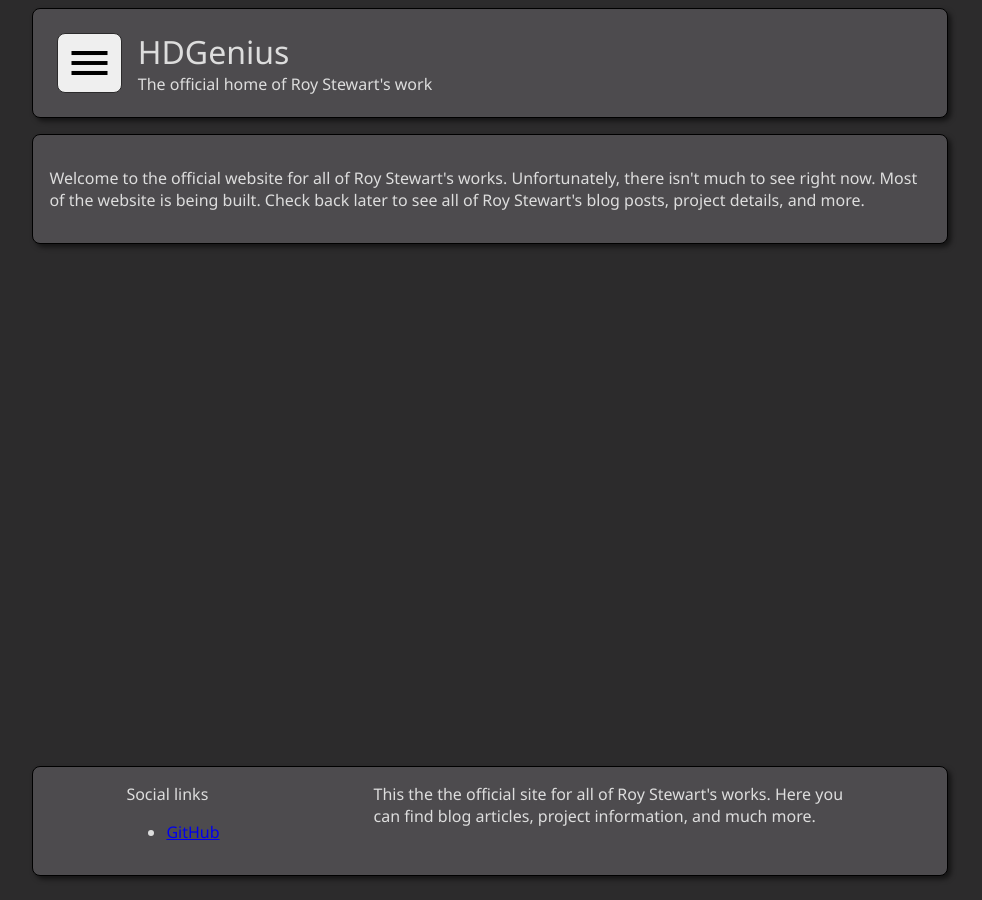
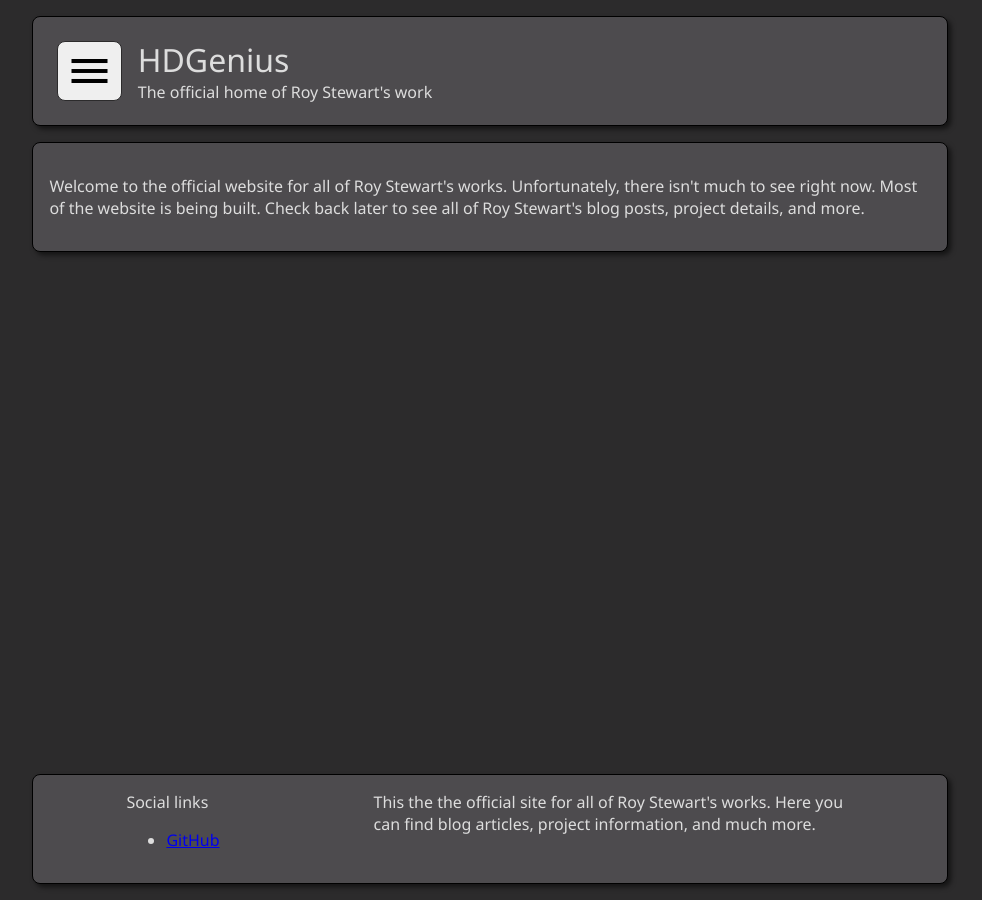
Before and after one commit to roy-stewart/roy-stewart.github.io, a Jekyll site: the page built from index.html, in a window 1280 px wide. Shown: the whole page, without its empty margins (150-1132 px from the left). Built offline with Jekyll 4.4.1, drawn with Linux system fonts in a browser that asks for light colours.

Commit message:
Corrected the margin spacing on the body of the page

```diff
--- a/_sass/page_layout.scss
+++ b/_sass/page_layout.scss
@@ -85,9 +85,10 @@
   display: flex;
   flex-direction: column;
   justify-content: start;
-  min-height: calc(100% - 1rem);
-  width: min(100ch, 100%);
+  min-height: calc(100% - 2rem);
+  width: min(100ch, calc(100% - 2rem));
   align-items: stretch;
+  margin: $block-spacing;
 }
 
 main {
```
